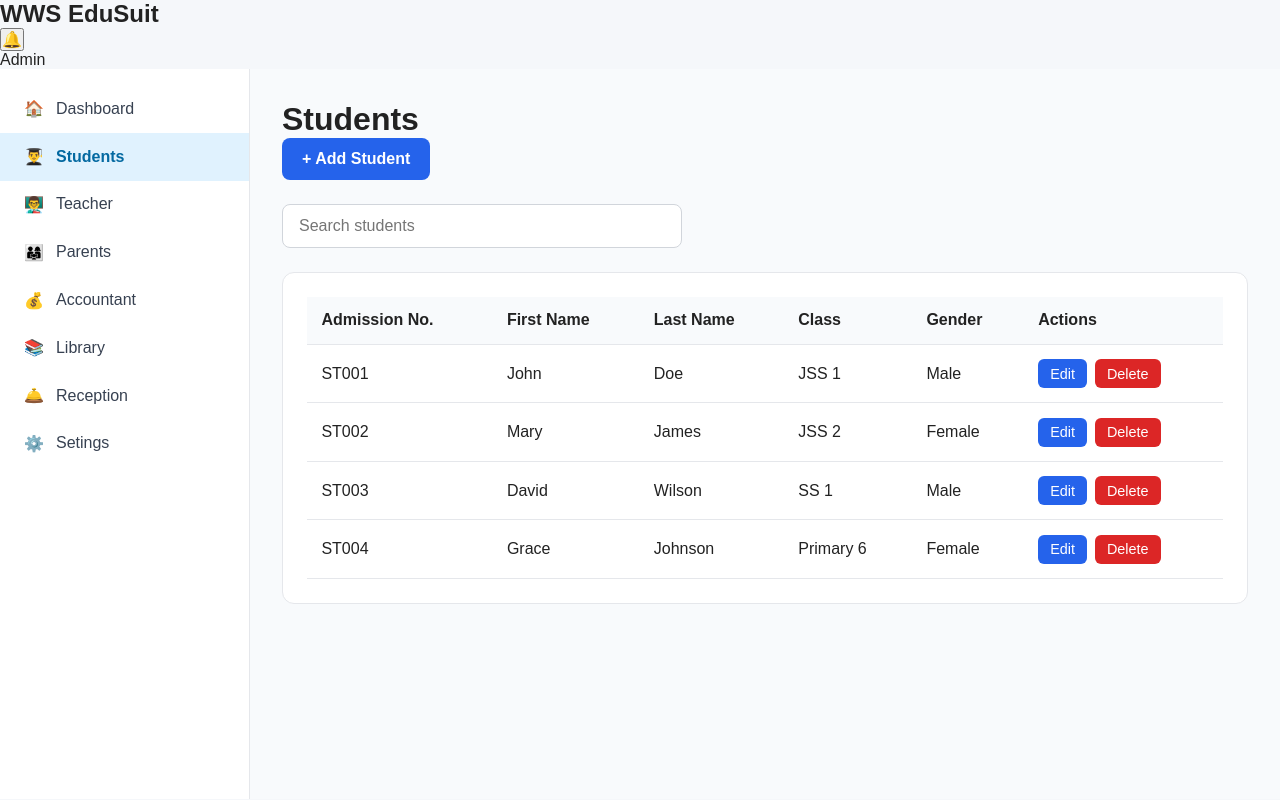
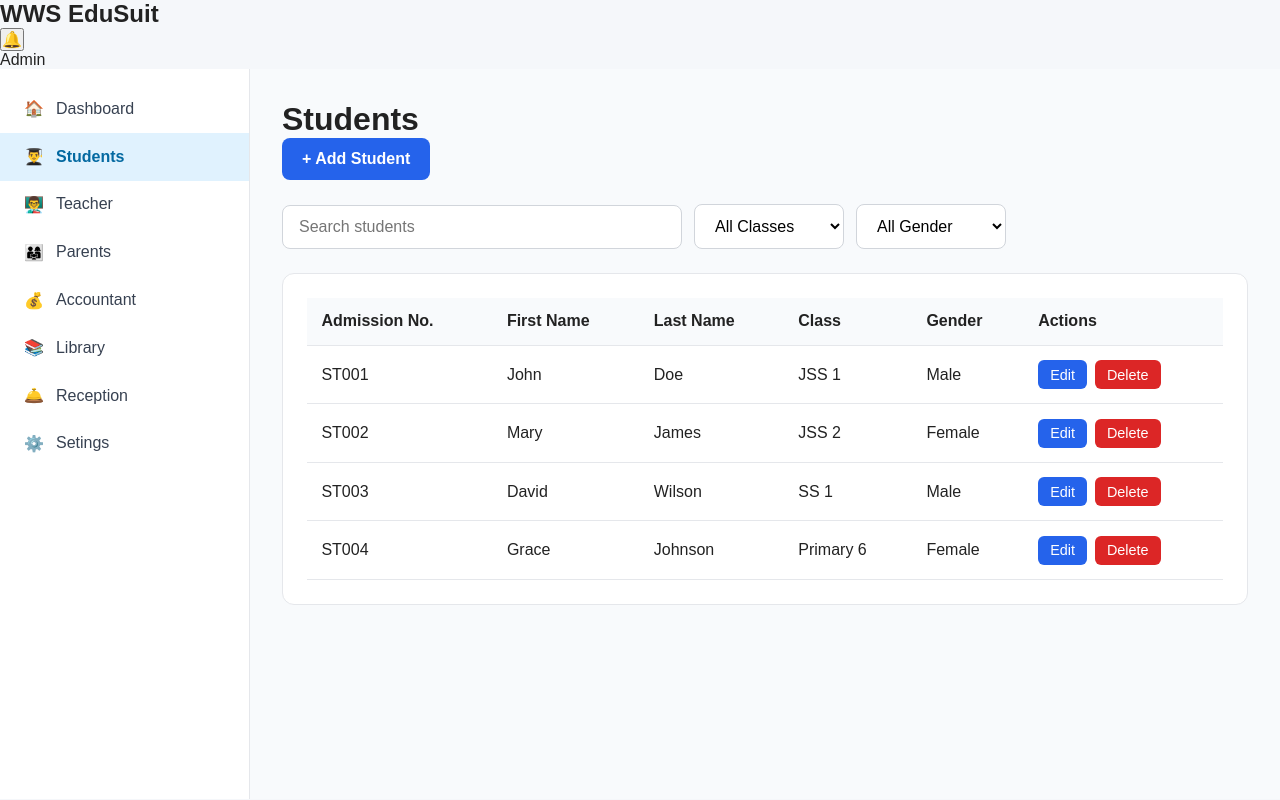
Before and after one commit to WeMoren/wws-edusuite, a React (Vite) app in the folder client/: page /dashboard/students in a window 1280 px wide. Built offline with nearby package versions, Linux system fonts and the light colour scheme.

Commit message:
Added student search and filter

```diff
--- a/client/src/pages/dashboard/Students.css
+++ b/client/src/pages/dashboard/Students.css
@@ -25,20 +25,36 @@
 }
 
 .students-page__search {
-  margin: 1.5rem 0;
+    display: flex;
+    align-items: center;
+    margin: 1.5rem 0;
+    gap: 0.75rem;
+    flex-wrap: wrap;
 }
 
-.students-page__search input{
-  width: 100%;
+.students-page__search input,
+.students-page__search select{
+ /* width: 100%;
   max-width: 400px;
+  */
   padding: 0.75rem 1rem;
   border: 1px solid #d1d5db;
   border-radius: 8px;
   font-size: 1rem;
+  background: white;
 }
 
+.students-page__search input {
+    width: 100%;
+    max-width: 400px;
+}
+.students-page__search select {
+    min-width: 150px;
+    cursor: pointer;
+}
 
-.students-page__search input:focus{
+.students-page__search input:focus,
+.students-page__search select:focus{
   outline: none;
   border-color: #2563eb;
 }
--- a/client/src/pages/dashboard/Students.jsx
+++ b/client/src/pages/dashboard/Students.jsx
@@ -5,9 +5,12 @@ import StudentModal from '../../components/students/StudentModal/StudentModal'
 import initialStudents from "../../data/students"
 
 const Students = () => {
-    const [showModal, setShowModal] = useState(false)
-    const [editingStudent, setEditingStudent] = useState(null)
-    const [searchTerm, setSearchTerm] = useState("")
+    const [showModal, setShowModal] = useState(false);
+    const [editingStudent, setEditingStudent] = useState(null);
+    const [searchTerm, setSearchTerm] = useState("");
+    const [classFilter, setClassFilter] = useState("");
+    const [genderFilter, setGenderFilter] = useState("");
+
     const [students, setStudents] = useState(() => {
         const savedStudents = localStorage.getItem("students")
         return savedStudents ? JSON.parse(savedStudents) : initialStudents;
@@ -20,12 +23,21 @@ const Students = () => {
     const filteredStudents = students.filter((student) => {
         const search = searchTerm.toLowerCase();
 
-        return (
+        const matchesSearch =
             student.admissionNo.toLowerCase().includes(search)  ||
             student.firstName.toLowerCase().includes(search)  ||
             student.lastName.toLowerCase().includes(search)  ||
-            student.class.toLowerCase().includes(search)
-        )
+            student.class.toLowerCase().includes(search);
+
+
+            const matchesClass =
+                classFilter === "" || student.class === classFilter;
+
+            const matchesGender =
+                genderFilter === "" || student.gender === genderFilter;
+
+          return matchesSearch && matchesClass && matchesGender
+
     })
   return (
     <div className='student-page'>
@@ -47,6 +59,29 @@ const Students = () => {
                 value={searchTerm}
                 onChange={(e) => setSearchTerm(e.target.value)}
                 />
+
+
+                <select
+                    value={classFilter}
+                    onChange={(e) => setClassFilter(e.target.value)}
+                >
+                    <option value="">All Classes</option>
+                    <option value="JSS 1">JSS 1</option>
+                    <option value="JSS 2">JSS 2</option>
+                    <option value="JSS 3">JSS 3</option>
+                    <option value="SS 1">JSS 1</option>
+                    <option value="SS 2">JSS 2</option>
+                    <option value="SS 3">JSS 3</option>
+                </select>
+
+                <select
+                    value={genderFilter}
+                    onChange={(e)  => setGenderFilter(e.target.value)}
+                >
+                    <option value="">All Gender</option>
+                    <option value="Male">Male</option>
+                    <option value="Female">Female</option>
+                </select>
         </div>
 
         <StudentTable
```
